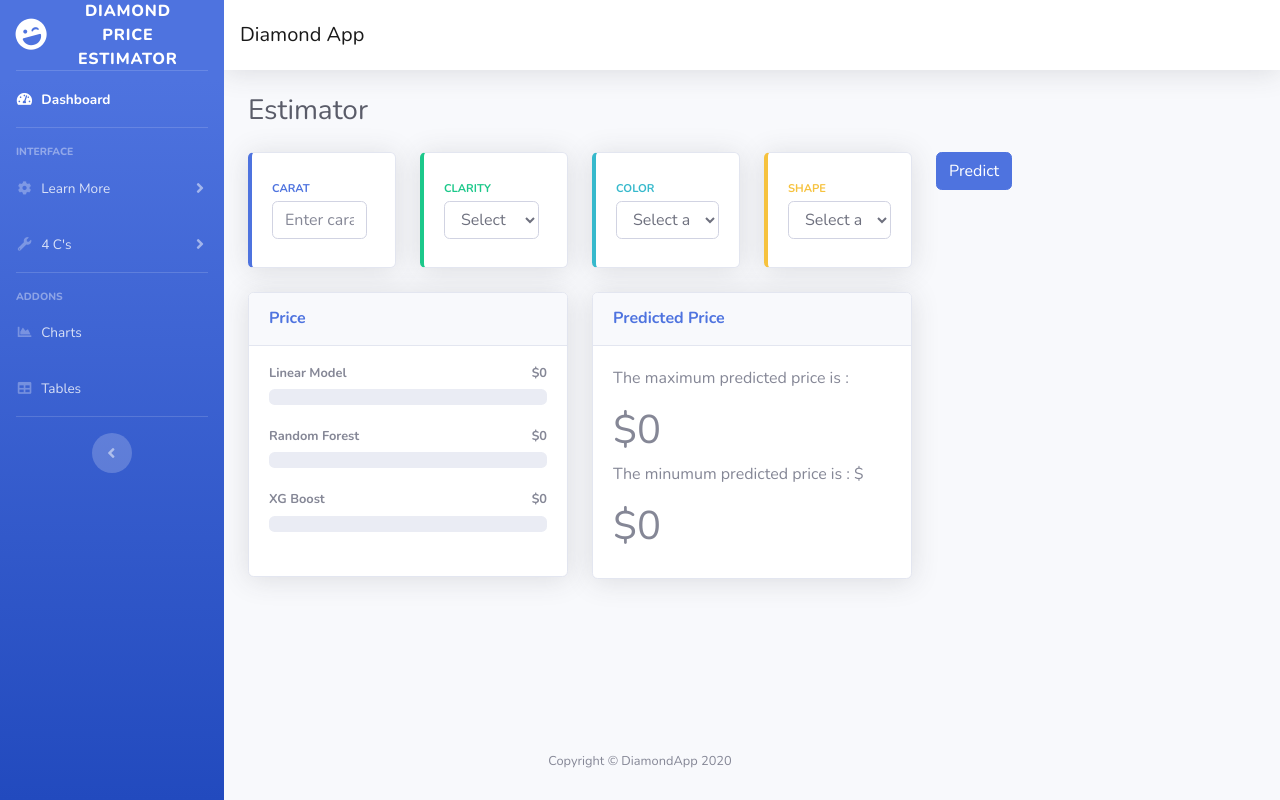
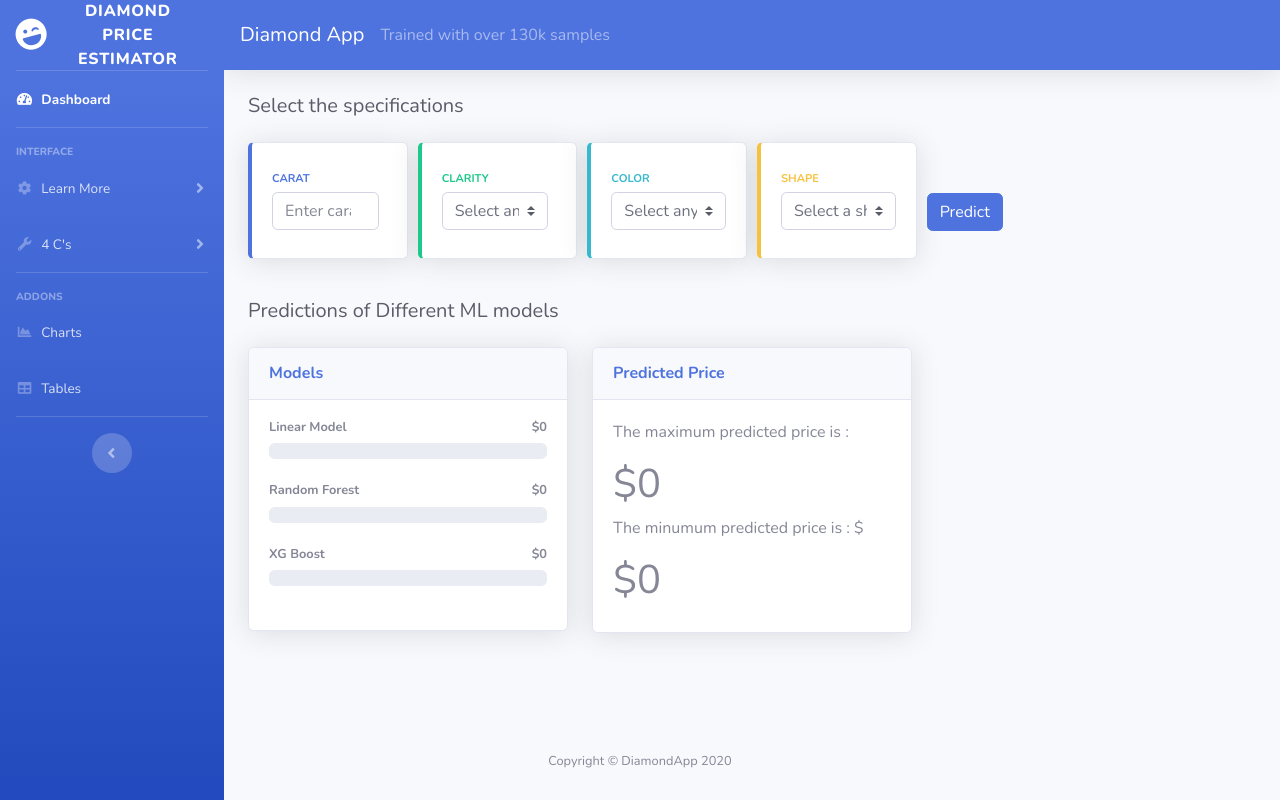
Before and after one commit to ashwinram472/diamond-app, a Flask app: page /predict in a window 1280 px wide. Run offline with Flask 2, Linux system fonts and the light colour scheme; parts of the project's set-up code (start-up, migrations or seed data) failed here and were passed over; some libraries are stand-ins or nearby versions.

Commit message:
changed carat input and added form validation

```diff
--- a/application/__init__.py
+++ b/application/__init__.py
@@ -3,18 +3,18 @@ import joblib
 import numpy as np
 
 
-#carat 1
-#clarity [FL, IF, SI1 ,SI2, VS1, VS2, VVS1, VVS2] 8
-#color [D, E, F, G, H, I, J, K] 8
-#Shape [ AS, CU, EC, HS, MQ, OV, PR, PS, RA, RD] 10
+app = Flask(__name__)
 
-
-app = Flask(__name__)
+# Loading models
+# Linear model
 lmmodel = joblib.load('models/linear_model.pkl')
+# Random Forest model
 rfmodel = joblib.load('models/rf_model.pkl')
+# XG Boost model
 xgmodel = joblib.load('models/xg_model.pkl')
 
-
+def one_hot(p,li):
+    return [1 if p==x else 0 for x in li]
 
 
 @app.route('/')
@@ -29,14 +29,13 @@ def predict():
     shape =['Asscher', 'Cushion', 'Emerald', 'Heart', 'Marquise', 'Oval', 'Pear', 'Princess', 'Radiant', 'Round']
     if request.method == 'POST':
         x = request.form.get('Experience')
-        # ca = [int(request.form.get('caratselect'))]
-        ca = [3]
-        cl = request.form.get('clarityselect')
-        co = request.form.get('colorselect')
-        sh = request.form.get('shapeselect')
-        claritylist = [1 if cl==x else 0 for x in clarity]
-        colorlist = [1 if co==x else 0 for x in color]
-        shapelist = [1 if sh==x else 0 for x in shape]
+        ca = [float(request.form.get('caratselect'))] #carat
+        cl = request.form.get('clarityselect') #clarity
+        co = request.form.get('colorselect') #color
+        sh = request.form.get('shapeselect') #shape
+        claritylist = one_hot(cl,clarity)
+        colorlist = one_hot(co,color)
+        shapelist = one_hot(sh,shape)
         final = ca + claritylist + colorlist + shapelist
         x = np.array([final])
         print(x)
@@ -44,8 +43,11 @@ def predict():
         lm_pred = lmmodel.predict(x)[0][0]
         rf_pred = round(rfmodel.predict(x)[0],2)
         xg_pred = round(xgmodel.predict(x)[0],2)
+
+
         max_pred = max(lm_pred,rf_pred,xg_pred)
-        min_pred = min(lm_pred,rf_pred,xg_pred)
+        min_pred = max(0,min(lm_pred,rf_pred,xg_pred))
+
         return render_template('index.html', lm_pred = lm_pred,rf_pred=rf_pred,xg_pred=xg_pred,max_pred = max_pred,min_pred = min_pred,name = x,clarity = clarity, color= color, shape = shape)
 
 
--- a/application/templates/index.html
+++ b/application/templates/index.html
@@ -146,31 +146,20 @@
       <div id="content">
 
         <!-- Topbar -->
-        <nav class="navbar navbar-expand navbar-light bg-white topbar mb-4 static-top shadow">
+        <nav class="navbar navbar-expand navbar-dark bg-primary topbar mb-4 static-top shadow">
 
           <!-- Sidebar Toggle (Topbar) -->
           <button id="sidebarToggleTop" class="btn btn-link d-md-none rounded-circle mr-3">
             <i class="fa fa-bars"></i>
           </button>
 
-          <!-- Topbar Search -->
-          <!-- <form class="d-none d-sm-inline-block form-inline mr-auto ml-md-3 my-2 my-md-0 mw-100 navbar-search">
-            <div class="input-group">
-              <input type="text" class="form-control bg-light border-0 small" placeholder="Search for..." aria-label="Search" aria-describedby="basic-addon2">
-              <div class="input-group-append">
-                <button class="btn btn-primary" type="button">
-                  <i class="fas fa-search fa-sm"></i>
-                </button>
-              </div>
-            </div>
-          </form> -->
 
           <!-- Topbar Navbar -->
           <ul class="navbar-nav mr-auto">
-            <div class="navbar-header">
+
               <a class="navbar-brand" href="#">Diamond App</a>
-            </div>
 
+            <span class = "navbar-text text--right">Trained with over 130k samples</span>
 
         </nav>
         <!-- End of Topbar -->
@@ -180,15 +169,16 @@
 
           <!-- Page Heading -->
           <div class="d-sm-flex align-items-center justify-content-between mb-4">
-              <h1 class="h3 mb-0 text-gray-800">Estimator</h1>
+              <h3 class="h5 mb-0 text-gray-800">Select the specifications</h3>
           </div>
 
           <!-- Content Row -->
 
             <form action = "{{url_for('predict')}}" method="post">
-              <div class="row">
+              <fieldset class= "form-group">
+              <div class="form-row">
                 <!-- Earnings (Monthly) Card Example -->
-                <div class="col-xl-2 col-md-6 mb-4">
+                <div class="col-auto col-xl-2 col-md-6 mb-4">
                   <div class="card border-left-primary shadow h-100 py-2">
                     <div class="card-body">
                       <div class="row no-gutters align-items-center">
@@ -202,7 +192,8 @@
                             <option value=2>2</option>
                             <option value=3>3</option>
                           </select> -->
-                          <input type="text" name="caratselect" placeholder = "Enter carat" class ="form-control"></input>
+                          <input type="number" step = "0.1" name="caratselect" class ="form-control" placeholder="Enter carat" required></input>
+
 
 
                         </div>
@@ -212,7 +203,7 @@
                   </div>
                 </div>
 
-                <!-- Earnings (Monthly) Card Example -->
+                <!-- Clarity -->
                 <div class="col-xl-2 col-md-6 mb-4">
                   <div class="card border-left-success shadow h-100 py-2">
                     <div class="card-body">
@@ -220,8 +211,8 @@
                         <div class="col mr-2">
                           <div class="text-xs font-weight-bold text-success text-uppercase mb-1">Clarity</div>
                           <!-- <div class="h5 mb-0 font-weight-bold text-gray-800">$215,000</div> -->
-                          <select id="clarityselect" name = "clarityselect" class="form-control" data-role="select-dropdown" data-profile="minimal">
-                            <option value="" disable selected>Select a clarity</option>
+                          <select id="clarityselect" name = "clarityselect" class="custom-select" data-role="select-dropdown" data-profile="minimal" required>
+                            <option value="" disabled value="" selected hidden>Select any clarity</option>
                             {% for cl in clarity %}
 
                             <option value="{{cl}}">{{cl}}</option>
@@ -240,7 +231,7 @@
                   </div>
                 </div>
 
-                <!-- Earnings (Monthly) Card Example -->
+                <!-- Color -->
                 <div class="col-xl-2 col-md-6 mb-4">
                   <div class="card border-left-info shadow h-100 py-2">
                     <div class="card-body">
@@ -259,8 +250,8 @@
                           </div> -->
                         </div>
 
-                        <select id="colorselect" name = "colorselect" class="form-control" data-role="select-dropdown" data-profile="minimal">
-                          <option value="" disable selected>Select an color</option>
+                        <select id="colorselect" name = "colorselect" class="custom-select" data-role="select-dropdown" data-profile="minimal" required>
+                          <option value="" disabled selected hidden>Select any color</option>
                           {% for co in color %}
 
                           <option value="{{co}}">{{co}}</option>
@@ -275,7 +266,7 @@
                   </div>
                 </div>
 
-                <!-- Pending Requests Card Example -->
+                <!-- Shape -->
                 <div class="col-xl-2 col-md-6 mb-4">
                   <div class="card border-left-warning shadow h-100 py-2">
                     <div class="card-body">
@@ -284,8 +275,8 @@
                           <div class="text-xs font-weight-bold text-warning text-uppercase mb-1">Shape</div>
                           <!-- <div class="h5 mb-0 font-weight-bold text-gray-800">18</div> -->
                         </div>
-                        <select id="shapeselect" name = "shapeselect" class="form-control" data-role="select-dropdown" data-profile="minimal">
-                          <option value="" disable selected>Select a shape</option>
+                        <select id="shapeselect" name = "shapeselect" class="custom-select" data-role="select-dropdown" data-profile="minimal" required>
+                          <option value="" disabled value="" selected hidden>Select a shape</option>
                           {% for sh in shape %}
 
                           <option value="{{sh}}">{{sh}}</option>
@@ -300,12 +291,19 @@
                   </div>
                 </div>
 
-                <div class="col-xl-2">
+                <!-- Predict BUtton -->
+                <div class="col-xl-2 align-self-center">
                   <button class ="btn btn-primary  align-self-end" type="submit">Predict</button>
                 </div>
+              </div>
 
-              </div>
+            </fieldset>
             </form>
+
+            <div class="d-sm-flex align-items-center justify-content-between mb-4">
+              <h3 class="h5 mb-0 text-gray-800">Predictions of Different ML models</h3>
+          </div>
+
 
 
 {% if lm_pred %}
@@ -317,7 +315,8 @@
 {% set min_pred = 100 %}
 {% endif %}
           <!-- Content Row 2-->
-          <div class="row">
+          <div class="row row-cols-2">
+
 
             <!-- Content Column 1-->
             <div class="col-lg-4 col-xl-4 mb-4">
@@ -325,7 +324,7 @@
               <!-- Price of Models -->
               <div class="card shadow mb-4">
                 <div class="card-header py-3">
-                  <h6 class="m-0 font-weight-bold text-primary">Price</h6>
+                  <h6 class="m-0 font-weight-bold text-primary">Models</h6>
                 </div>
                 <div class="card-body">
                   <h4 class="small font-weight-bold">Linear Model <span class="float-right">${{lm_pred}}</span></h4>
@@ -358,7 +357,7 @@
             {% set min_pred = 0 %}
             {% endif %}
             <!-- Content Column 2-->
-            <div class="col-lg-4 col-xl-4 mb-4">
+            <div class="col-lg-3 col-xl-4 mb-4">
               <!-- Max and Min Price -->
               <div class="card shadow mb-4">
                 <div class="card-header py-3">
```
